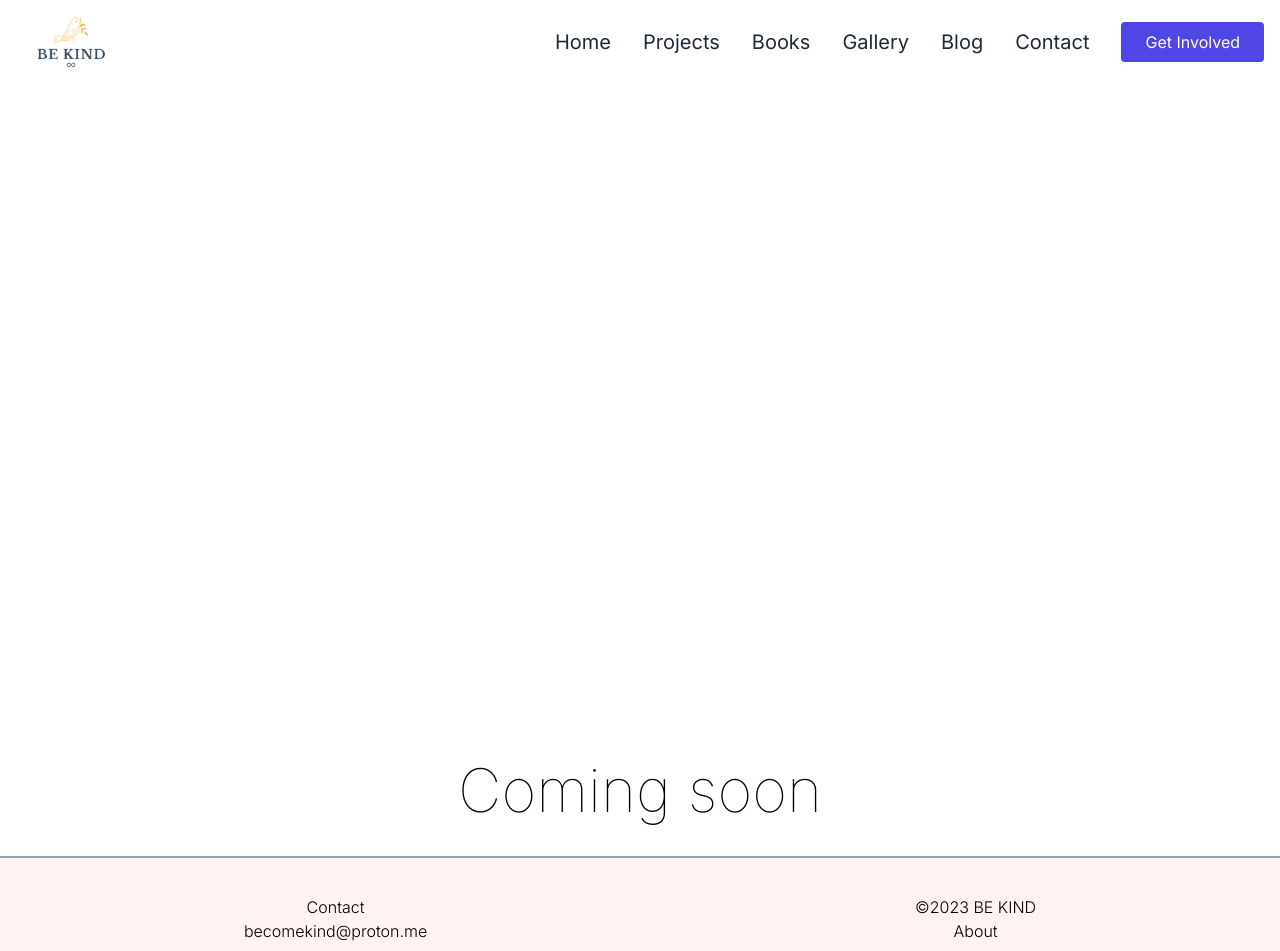
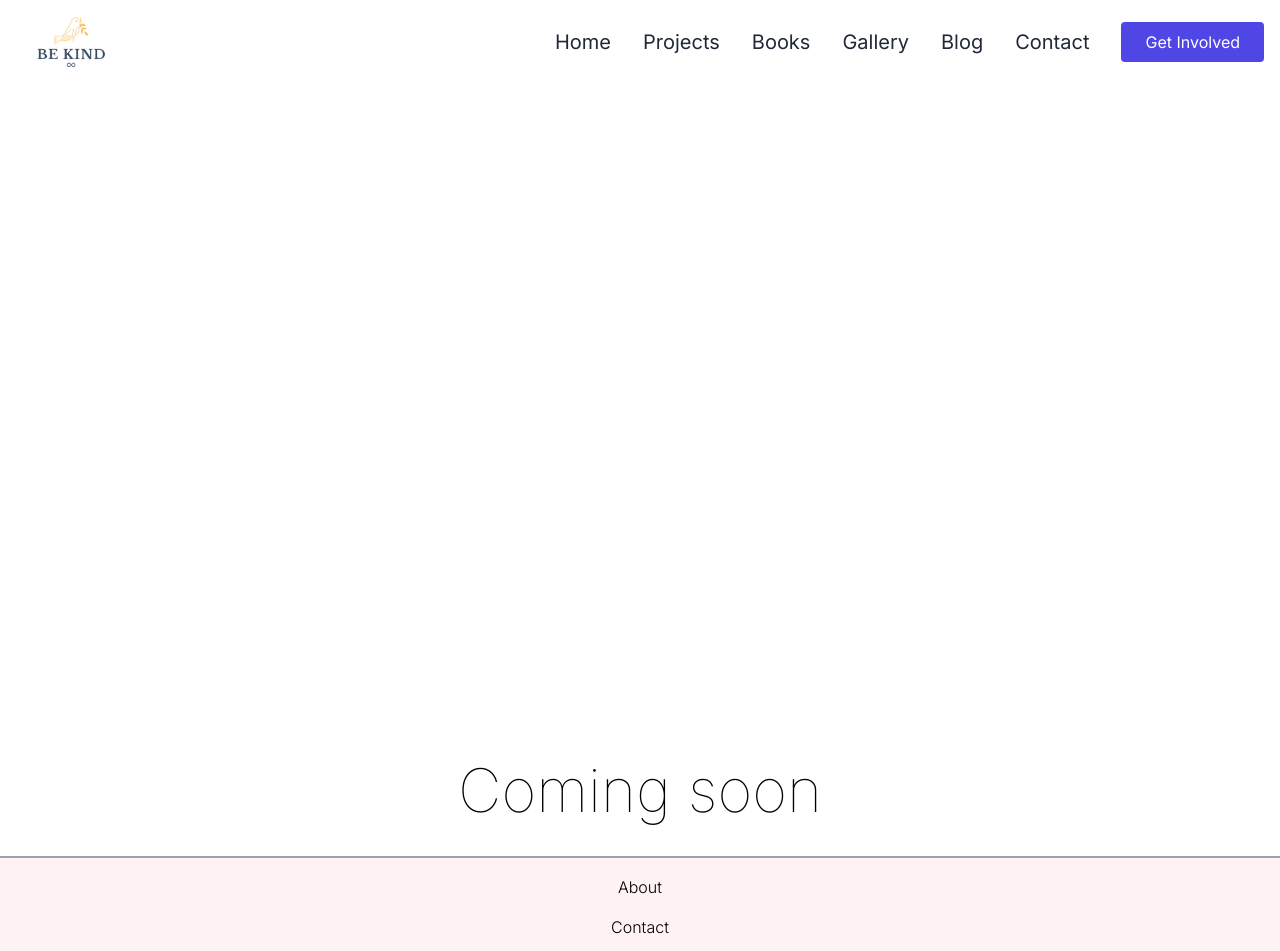
Before and after one commit to Stef14-bit/become-kind, a Next.js app: page /books in a window 1280 px wide. Shown: the top 951 px of the page. Built offline with nearby package versions, Linux system fonts and the light colour scheme.

Commit message:
fixed footer links visually

```diff
--- a/app/books/page.tsx
+++ b/app/books/page.tsx
@@ -1,5 +1,4 @@
 import React from "react";
-import ImageSlider from "../components/ImageSlider";
 
 type Props = {};
 
--- a/app/components/Footer.tsx
+++ b/app/components/Footer.tsx
@@ -8,12 +8,13 @@ function Footer({}: Props) {
     <footer className="w-full border-gray-400 border-t-2 border-b-4 h-32 flex justify-around items-center font-light bg-red-50 ">
       <div className=" flex flex-col justify-center content-center p-5 text-center">
         {" "}
-        <Link href={"/contact_us"}>Contact</Link> <p>becomekind@proton.me</p>
-      </div>
-      <div className="flex flex-col justify-center content-center p-5 text-center">
-        {" "}
+        <Link className="p-2" href={"/about_us/"}>
+          About
+        </Link>
+        <Link className="p-2" href={"/contact_us"}>
+          Contact
+        </Link>{" "}
         <p>©2023 BE KIND</p>
-        <Link href={"/about_us/"}>About</Link>
       </div>
     </footer>
   );
```
